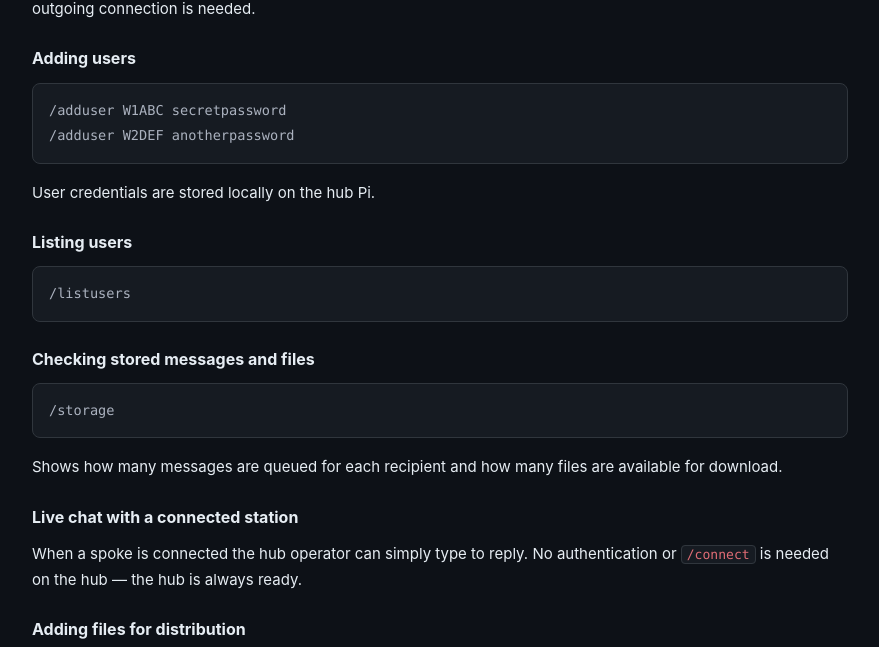
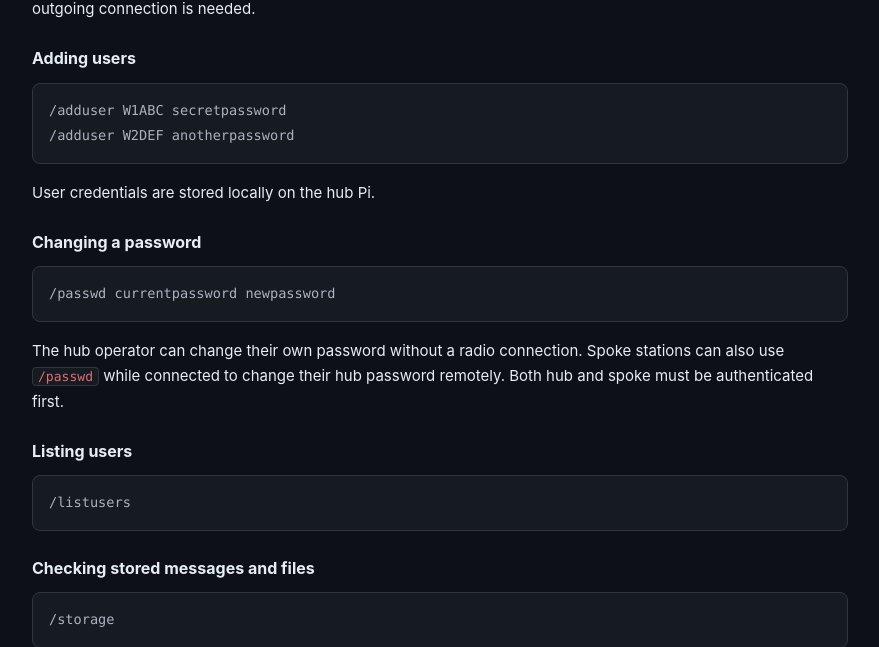
Before and after one commit to W5DMH/HF-256-Pi, a Flask app: page /help in a window 1280 px wide. Shown: the part 5391-6038 px from the top of the page, without its empty margins (326-1205 px from the left). Run offline with Flask 3, Linux system fonts and the light colour scheme.

Commit message:
moved to version Alpha 3 added passwd function to help and readme

```diff
--- a/portal/templates/help.html
+++ b/portal/templates/help.html
@@ -285,6 +285,9 @@ All stations on your network must share the same AES-256 encryption key. Either
 /adduser W2DEF anotherpassword
 </code></pre>
 <p>User credentials are stored locally on the hub Pi.</p>
+<h3 id="changing-a-password">Changing a password</h3>
+<pre><code>/passwd currentpassword newpassword</code></pre>
+<p>The hub operator can change their own password without a radio connection. Spoke stations can also use <code>/passwd</code> while connected to change their hub password remotely. Both hub and spoke must be authenticated first.</p>
 <h3 id="listing-users">Listing users</h3>
 <pre><code>/listusers
 </code></pre>
@@ -405,6 +408,10 @@ All stations on your network must share the same AES-256 encryption key. Either
 <tr>
 <td><code>/auth &lt;password&gt;</code></td>
 <td>Authenticate with the hub</td>
+</tr>
+<tr>
+<td><code>/passwd &lt;current&gt; &lt;new&gt;</code></td>
+<td>Change your password (hub: local, spoke: transmits to hub)</td>
 </tr>
 <tr>
 <td><code>/encrypt on\|off</code></td>
```
Also changed, not shown: portal/templates/README.md (added).
